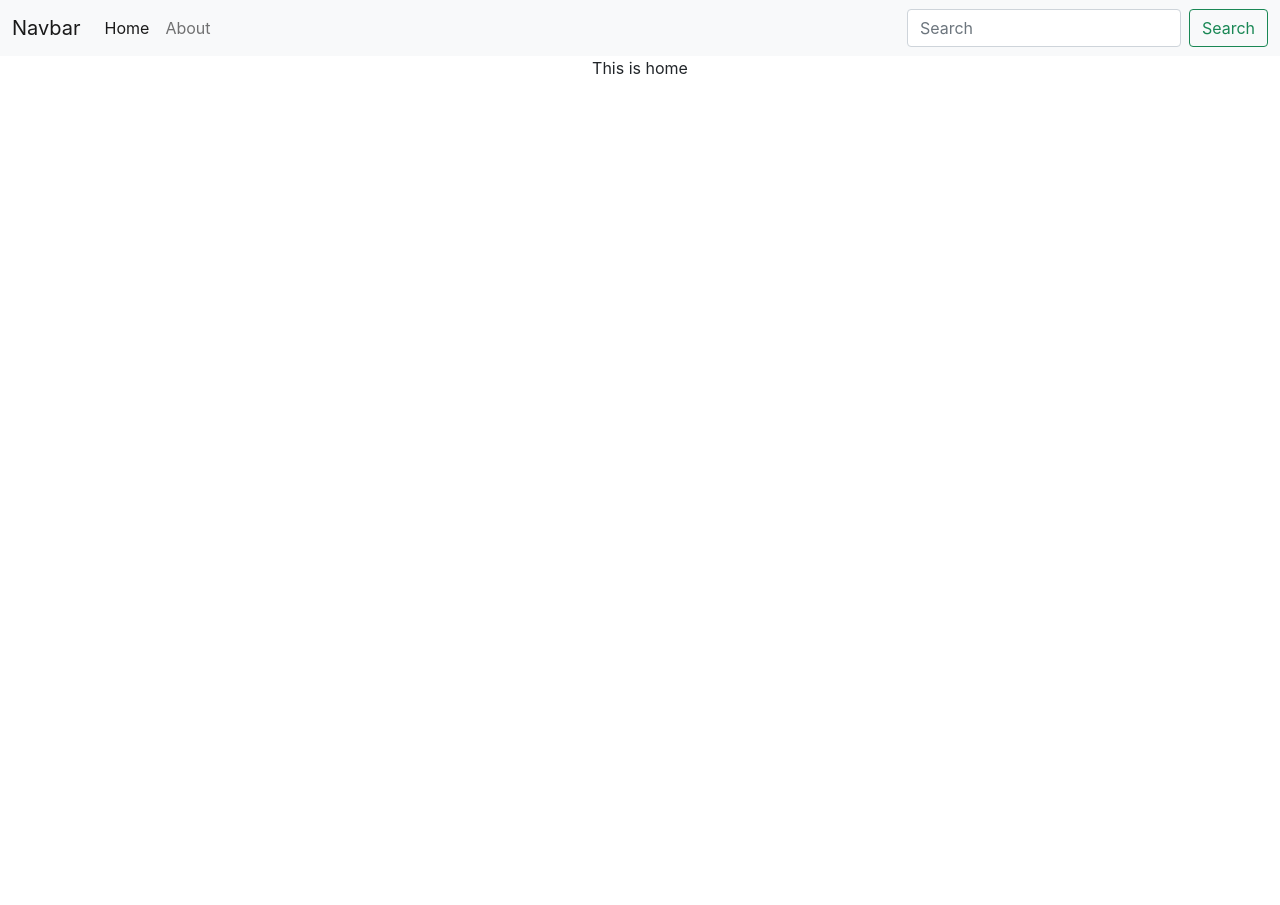
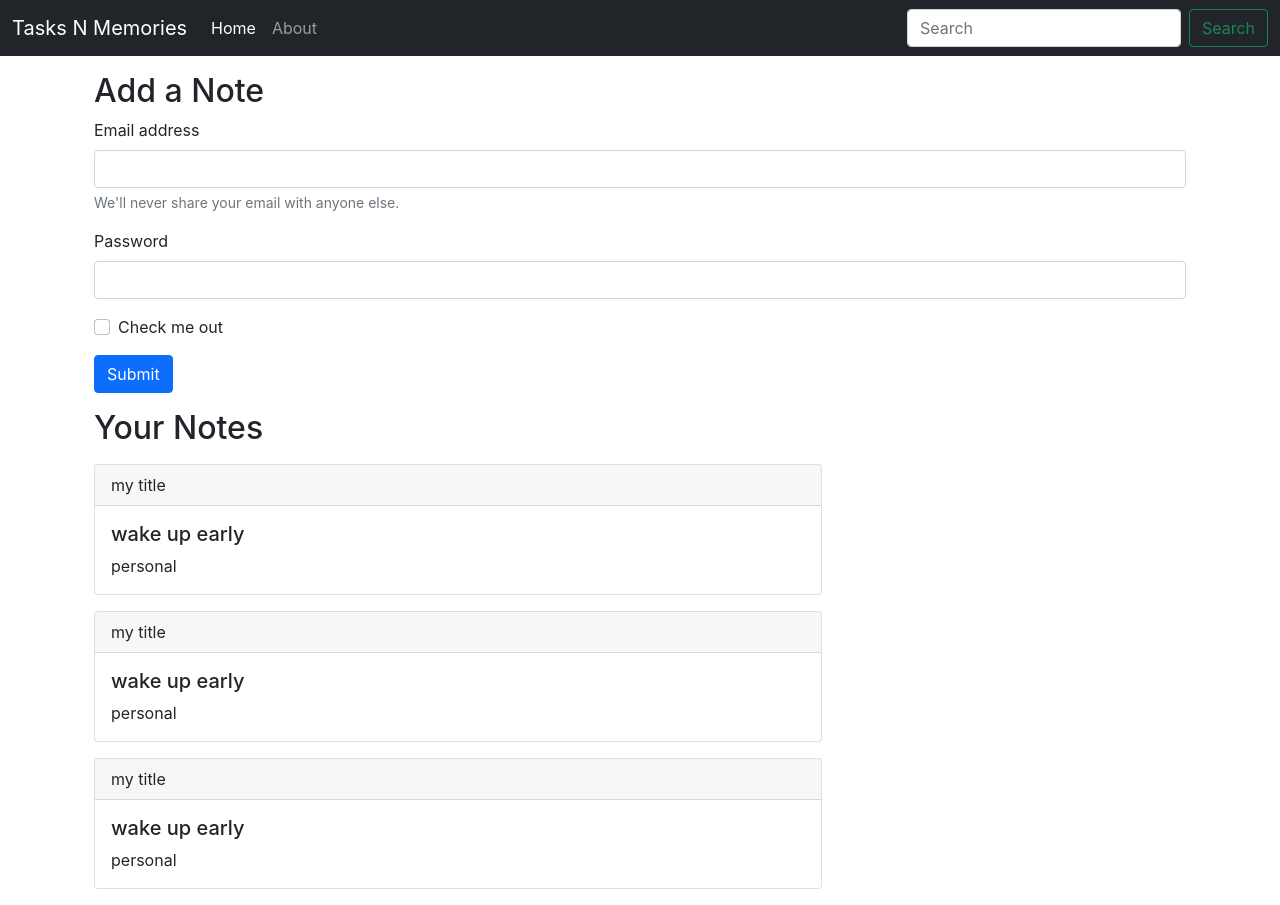
Before and after one commit to Paawan9700/tasksNmemories, a React (Create React App) app: page / in a window 1280 px wide. Before the commit the page ends 800 px from the top, so only its background shows below. Built offline with nearby package versions, Linux system fonts and the light colour scheme.

Commit message:
adding different components

```diff
--- a/src/App.js
+++ b/src/App.js
@@ -7,17 +7,22 @@
 import { Navbar } from './components/Navbar';
 import { About } from './components/About';
 import { Home } from './components/Home';
+import NoteState from './context/notes/NoteState';
 
 function App() {
   return (
-    <div className="App">
+    <div>
+      <NoteState>
         <Router>
           <Navbar />
+          <div className="container">
             <Routes>
               <Route exact path='/' element={<Home />} />
               <Route exact path='/about' element={<About />} />
             </Routes>
+          </div>
         </Router>
+      </NoteState>
     </div>
   );
 }
--- a/src/components/Home.js
+++ b/src/components/Home.js
@@ -1,9 +1,32 @@
 import React from 'react'
+import { Notes } from './Notes'
+
 
 export const Home = () => {
+
     return (
         <div>
-            This is home
+            <div className="container my-3">
+                <h2>Add a Note</h2>
+                <form>
+                    <div className="mb-3">
+                        <label htmlFor="exampleInputEmail1" className="form-label">Email address</label>
+                        <input type="email" className="form-control" id="exampleInputEmail1" aria-describedby="emailHelp" />
+                        <div id="emailHelp" className="form-text">We'll never share your email with anyone else.</div>
+                    </div>
+                    <div className="mb-3">
+                        <label htmlFor="exampleInputPassword1" className="form-label">Password</label>
+                        <input type="password" className="form-control" id="exampleInputPassword1" />
+                    </div>
+                    <div className="mb-3 form-check">
+                        <input type="checkbox" className="form-check-input" id="exampleCheck1" />
+                        <label className="form-check-label" htmlFor="exampleCheck1">Check me out</label>
+                    </div>
+                    <button type="submit" className="btn btn-primary">Submit</button>
+                </form>
+            </div>
+
+            <Notes />
         </div>
     )
 }
--- a/src/components/Navbar.js
+++ b/src/components/Navbar.js
@@ -1,21 +1,22 @@
 import React from 'react'
-import { Link } from 'react-router-dom'
+import { Link, useLocation } from 'react-router-dom'
 
 export const Navbar = () => {
+    let location = useLocation();
     return (
-        <nav className="navbar navbar-expand-lg navbar-light bg-light">
+        <nav className="navbar navbar-expand-lg navbar-dark bg-dark">
             <div className="container-fluid">
-                <Link className="navbar-brand" to="/">Navbar</Link>
+                <Link className="navbar-brand" to="/">Tasks N Memories</Link>
                 <button className="navbar-toggler" type="button" data-bs-toggle="collapse" data-bs-target="#navbarSupportedContent" aria-controls="navbarSupportedContent" aria-expanded="false" aria-label="Toggle navigation">
                     <span className="navbar-toggler-icon"></span>
                 </button>
                 <div className="collapse navbar-collapse" id="navbarSupportedContent">
                     <ul className="navbar-nav me-auto mb-2 mb-lg-0">
                         <li className="nav-item">
-                            <Link className="nav-link active" aria-current="page" to="/">Home</Link>
+                            <Link className={`nav-link ${location.pathname === "/" ? "active" : ""}`} aria-current="page" to="/">Home</Link>
                         </li>
                         <li className="nav-item">
-                            <Link className="nav-link" to="/about">About</Link>
+                            <Link className={`nav-link ${location.pathname === "/about" ? "active" : ""}`} to="/about">About</Link>
                         </li>
                     </ul>
                     <form className="d-flex">
--- /dev/null
+++ b/src/components/Noteitem.js
@@ -0,0 +1,18 @@
+import React from 'react'
+
+export const Noteitem = (props) => {
+    const { title, description, tag } = props.note;
+    return (
+        <div className='col-md-8'>
+            <div className="card my-3">
+                <div className="card-header">
+                {title}
+                </div>
+                <div className="card-body">
+                    <h5 className="card-title">{description}</h5>
+                    <p className="card-text">{tag}</p>
+                </div>
+            </div>
+        </div>
+    )
+}
--- /dev/null
+++ b/src/components/Notes.js
@@ -0,0 +1,19 @@
+import React from 'react'
+import { useContext } from 'react'
+import NoteContext from '../context/notes/NoteContext';
+import { Noteitem } from './Noteitem';
+
+export const Notes = () => {
+    const context = useContext(NoteContext);
+    const { notes, setnotes } = context;
+    return (
+        <div>
+            <div className="container my-3">
+                <h2>Your Notes</h2>
+                {notes.map((note) => {
+                    return <Noteitem note={note} />;
+                })}
+            </div>
+        </div>
+    )
+}
--- /dev/null
+++ b/src/context/notes/NoteContext.js
@@ -0,0 +1,5 @@
+import {createContext} from 'react'
+
+const NoteContext = createContext();
+
+export default NoteContext;
--- /dev/null
+++ b/src/context/notes/NoteState.js
@@ -0,0 +1,43 @@
+import React, { useState } from "react";
+import NoteContext from "./NoteContext";
+
+const NoteState = (props) => {
+    const initialnotes = [
+        {
+            "_id": "61ddaaf7e9bd4d84c684038b",
+            "user": "61dd548e50b9274c2faef5a0",
+            "title": "my title",
+            "description": "wake up early",
+            "tag": "personal",
+            "Date": "2022-01-11T16:06:15.116Z",
+            "__v": 0
+        },
+        {
+            "_id": "61ddaaf7e9bd4d84c684038d",
+            "user": "61dd548e50b9274c2faef5a0",
+            "title": "my title",
+            "description": "wake up early",
+            "tag": "personal",
+            "Date": "2022-01-11T16:06:15.478Z",
+            "__v": 0
+        },
+        {
+            "_id": "61ddaaf7e9bd4d84c684038f",
+            "user": "61dd548e50b9274c2faef5a0",
+            "title": "my title",
+            "description": "wake up early",
+            "tag": "personal",
+            "Date": "2022-01-11T16:06:15.743Z",
+            "__v": 0
+        }
+    ]
+
+    const [notes, setnotes] = useState(initialnotes)
+    return (
+        <NoteContext.Provider value={{ notes, setnotes }}>
+            {props.children}
+        </NoteContext.Provider>
+    )
+}
+
+export default NoteState;
```
Also changed, not shown: 1 other file (tests, documents, lock files or other folders). Lines whose indentation alone changed are shown as unchanged.
